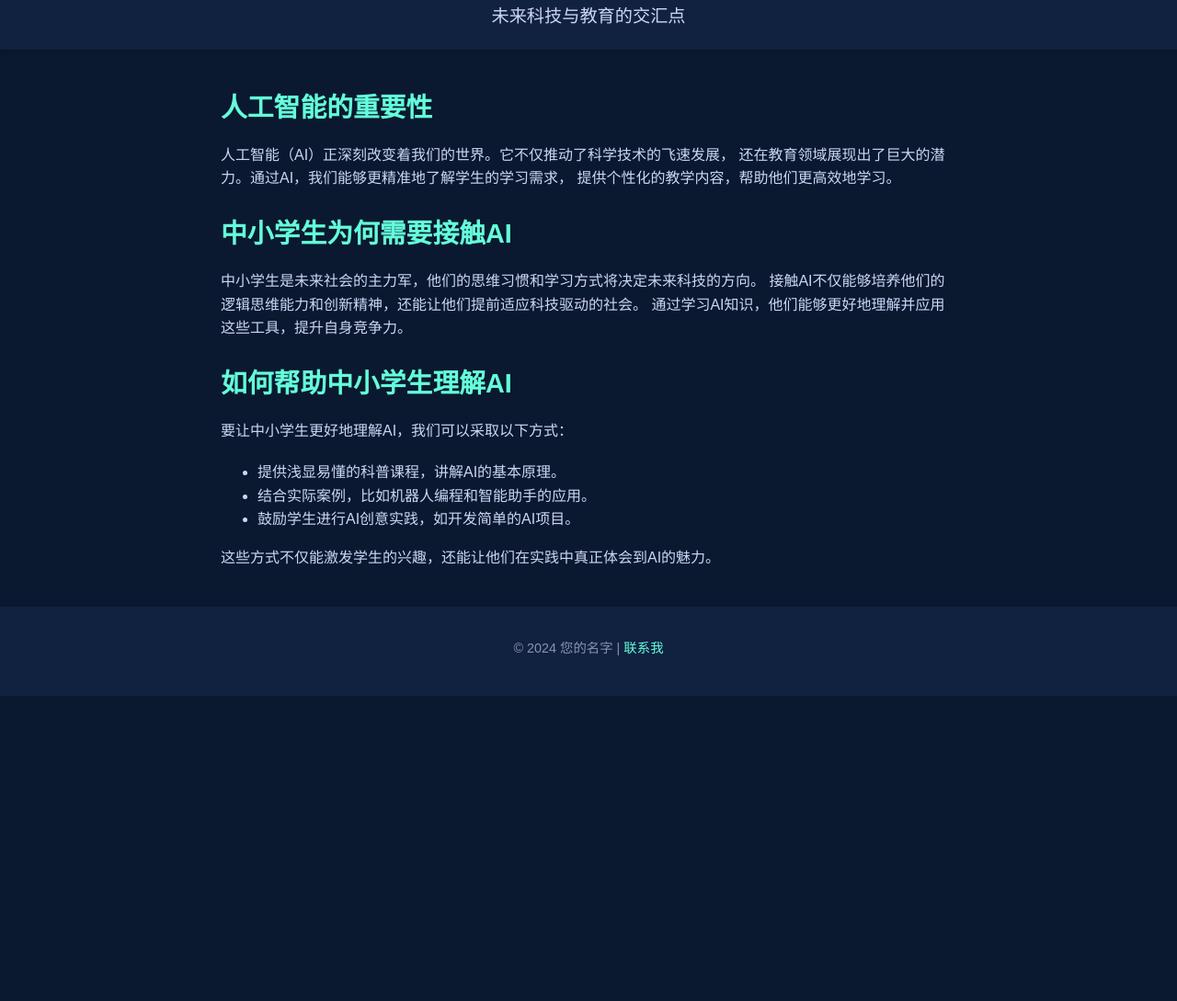
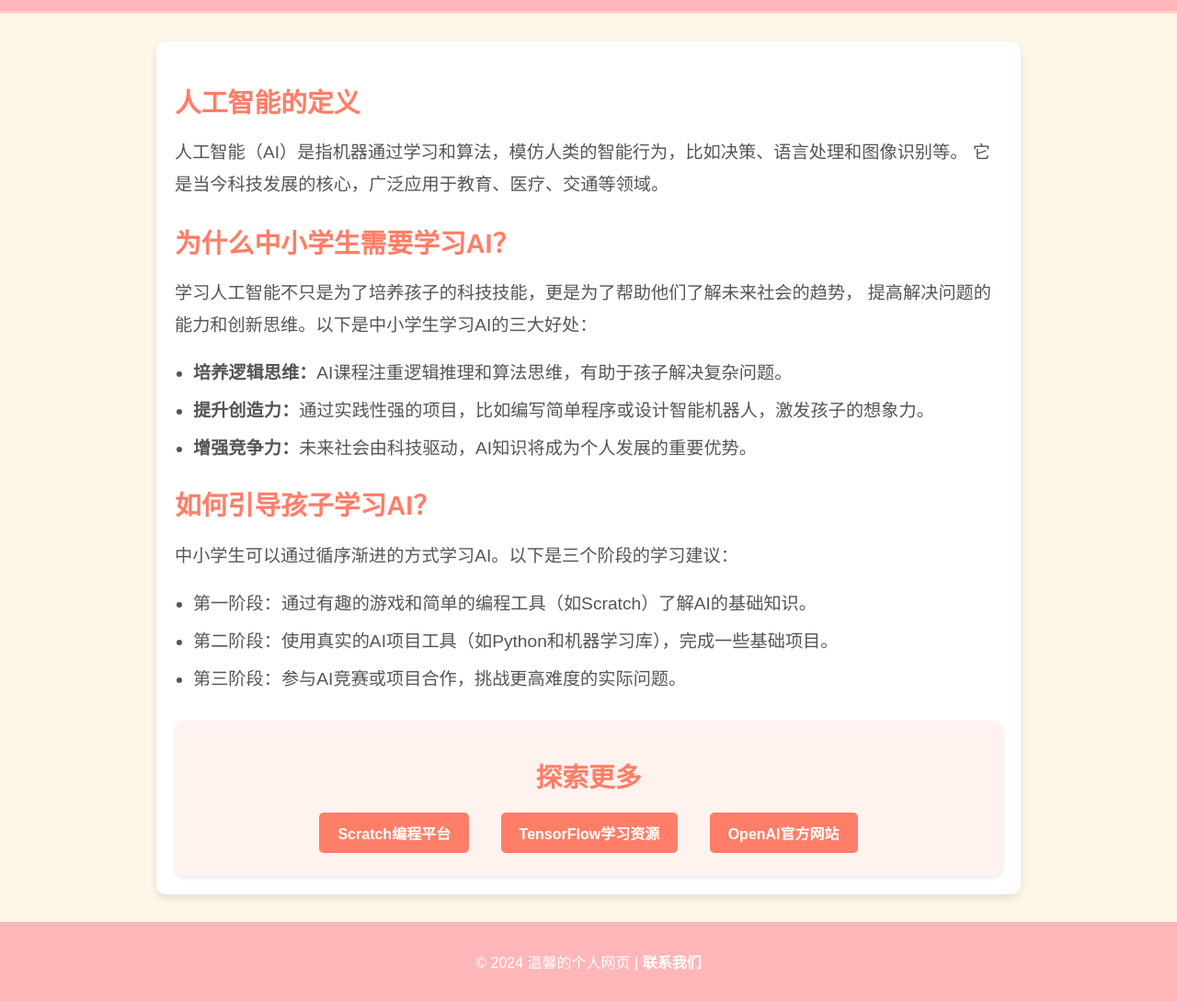
Before and after one commit to NinaHu99/Artificial-Intelligence-Education-and-Primary-Secondary-School-Students, a plain HTML site: page index.html in a window 1280 px wide. Shown: the part 86-1175 px from the top of the page at 92% size. Before the commit the page ends 843 px from the top, so only its background shows below. Drawn offline with Linux system fonts and the light colour scheme.

Commit message:
Update index.html

```diff
--- a/index.html
+++ b/index.html
@@ -6,51 +6,84 @@
     <title>AI与中小学生</title>
     <style>
         body {
+            font-family: "Arial", sans-serif;
             margin: 0;
             padding: 0;
-            font-family: Arial, sans-serif;
-            background-color: #0a192f;
-            color: #ccd6f6;
-            line-height: 1.6;
+            background-color: #fef7e8; /* 柔和米色背景 */
+            color: #333;
         }
         header {
+            background-color: #ffb6b9; /* 柔粉色 */
+            padding: 20px;
             text-align: center;
-            padding: 20px 0;
-            background: #112240;
-            box-shadow: 0 2px 5px rgba(0, 0, 0, 0.2);
+            border-bottom: 3px solid #ffd5cd; /* 边框粉色 */
         }
         header h1 {
             margin: 0;
             font-size: 2.5em;
-            color: #64ffda;
-        }
-        header p {
-            margin: 5px 0 0;
-            font-size: 1.2em;
+            color: #fff; /* 白色标题 */
         }
         section {
-            max-width: 800px;
-            margin: 40px auto;
-            padding: 0 20px;
+            max-width: 900px;
+            margin: 30px auto;
+            padding: 20px;
+            background-color: #fff; /* 白色背景 */
+            border-radius: 10px;
+            box-shadow: 0 4px 8px rgba(0, 0, 0, 0.1);
         }
-        h2 {
+        section h2 {
             font-size: 1.8em;
-            margin-bottom: 15px;
-            color: #64ffda;
+            color: #ff7e67; /* 温暖橙色 */
+            margin-bottom: 10px;
         }
-        p {
+        section p {
+            font-size: 1.2em;
+            line-height: 1.8;
+            color: #555;
             margin-bottom: 20px;
         }
+        section ul {
+            margin: 20px 0;
+            padding-left: 20px;
+        }
+        section ul li {
+            font-size: 1.2em;
+            line-height: 1.6;
+            margin-bottom: 10px;
+            color: #555;
+        }
+        .links {
+            margin-top: 30px;
+            padding: 15px;
+            text-align: center;
+            background-color: #fff3f0;
+            border-radius: 10px;
+            box-shadow: 0 2px 5px rgba(0, 0, 0, 0.1);
+        }
+        .links a {
+            display: inline-block;
+            margin: 10px 15px;
+            padding: 10px 20px;
+            background-color: #ff7e67; /* 温暖橙色 */
+            color: #fff;
+            text-decoration: none;
+            font-weight: bold;
+            border-radius: 5px;
+        }
+        .links a:hover {
+            background-color: #ff9579; /* 浅橙色 */
+        }
         footer {
+            background-color: #ffb6b9; /* 柔粉色 */
+            color: #fff;
             text-align: center;
-            padding: 20px 0;
-            background: #112240;
-            color: #8892b0;
-            font-size: 0.9em;
+            padding: 15px 0;
+            margin-top: 30px;
         }
         footer a {
-            color: #64ffda;
+            color: #fff;
             text-decoration: none;
+            font-weight: bold;
         }
         footer a:hover {
             text-decoration: underline;
@@ -60,36 +93,41 @@
 <body>
     <header>
         <h1>AI与中小学生</h1>
-        <p>未来科技与教育的交汇点</p>
     </header>
     <section>
-        <h2>人工智能的重要性</h2>
+        <h2>人工智能的定义</h2>
         <p>
-            人工智能（AI）正深刻改变着我们的世界。它不仅推动了科学技术的飞速发展，
-            还在教育领域展现出了巨大的潜力。通过AI，我们能够更精准地了解学生的学习需求，
-            提供个性化的教学内容，帮助他们更高效地学习。
+            人工智能（AI）是指机器通过学习和算法，模仿人类的智能行为，比如决策、语言处理和图像识别等。
+            它是当今科技发展的核心，广泛应用于教育、医疗、交通等领域。
         </p>
-        <h2>中小学生为何需要接触AI</h2>
+        <h2>为什么中小学生需要学习AI？</h2>
         <p>
-            中小学生是未来社会的主力军，他们的思维习惯和学习方式将决定未来科技的方向。
-            接触AI不仅能够培养他们的逻辑思维能力和创新精神，还能让他们提前适应科技驱动的社会。
-            通过学习AI知识，他们能够更好地理解并应用这些工具，提升自身竞争力。
-        </p>
-        <h2>如何帮助中小学生理解AI</h2>
-        <p>
-            要让中小学生更好地理解AI，我们可以采取以下方式：
+            学习人工智能不只是为了培养孩子的科技技能，更是为了帮助他们了解未来社会的趋势，
+            提高解决问题的能力和创新思维。以下是中小学生学习AI的三大好处：
         </p>
         <ul>
-            <li>提供浅显易懂的科普课程，讲解AI的基本原理。</li>
-            <li>结合实际案例，比如机器人编程和智能助手的应用。</li>
-            <li>鼓励学生进行AI创意实践，如开发简单的AI项目。</li>
+            <li><strong>培养逻辑思维：</strong>AI课程注重逻辑推理和算法思维，有助于孩子解决复杂问题。</li>
+            <li><strong>提升创造力：</strong>通过实践性强的项目，比如编写简单程序或设计智能机器人，激发孩子的想象力。</li>
+            <li><strong>增强竞争力：</strong>未来社会由科技驱动，AI知识将成为个人发展的重要优势。</li>
         </ul>
+        <h2>如何引导孩子学习AI？</h2>
         <p>
-            这些方式不仅能激发学生的兴趣，还能让他们在实践中真正体会到AI的魅力。
+            中小学生可以通过循序渐进的方式学习AI。以下是三个阶段的学习建议：
         </p>
+        <ul>
+            <li>第一阶段：通过有趣的游戏和简单的编程工具（如Scratch）了解AI的基础知识。</li>
+            <li>第二阶段：使用真实的AI项目工具（如Python和机器学习库），完成一些基础项目。</li>
+            <li>第三阶段：参与AI竞赛或项目合作，挑战更高难度的实际问题。</li>
+        </ul>
+        <div class="links">
+            <h2>探索更多</h2>
+            <a href="https://www.scratch.mit.edu" target="_blank">Scratch编程平台</a>
+            <a href="https://www.tensorflow.org" target="_blank">TensorFlow学习资源</a>
+            <a href="https://openai.com" target="_blank">OpenAI官方网站</a>
+        </div>
     </section>
     <footer>
-        <p>&copy; 2024 您的名字 | <a href="mailto:your_email@example.com">联系我</a></p>
+        <p>© 2024 温馨的个人网页 | <a href="mailto:youremail@example.com">联系我们</a></p>
     </footer>
 </body>
 </html>
```
